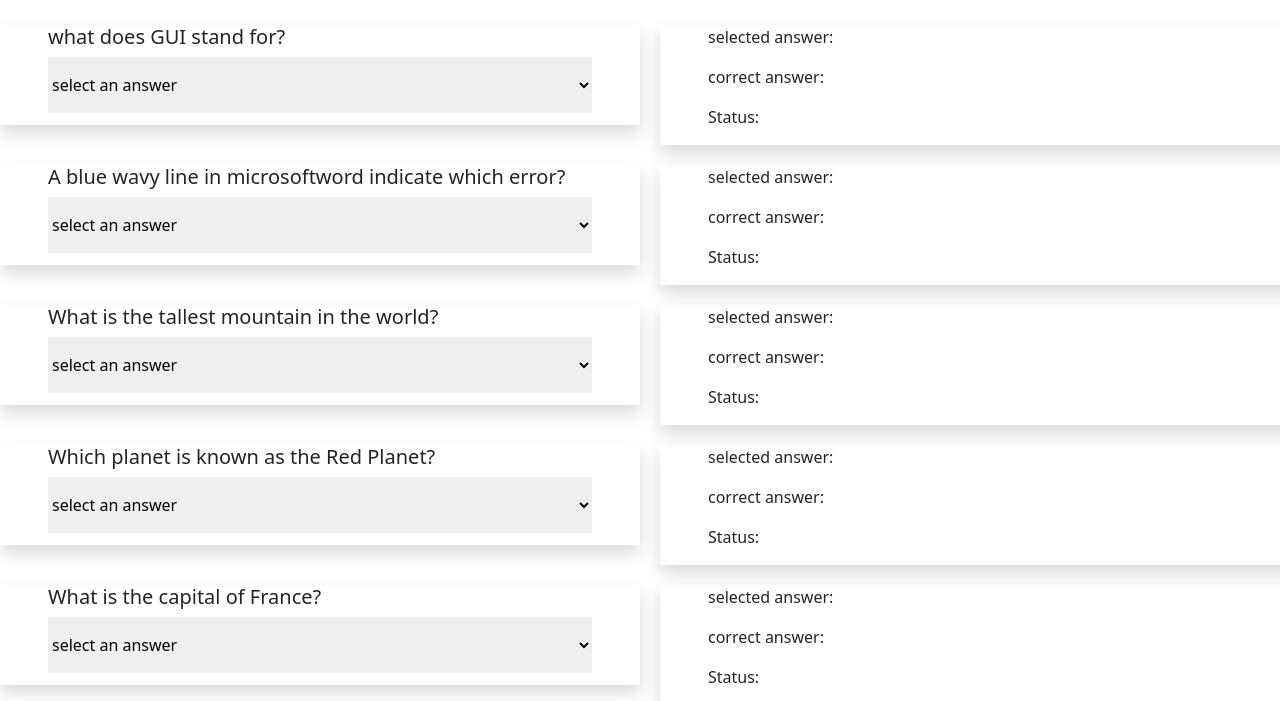
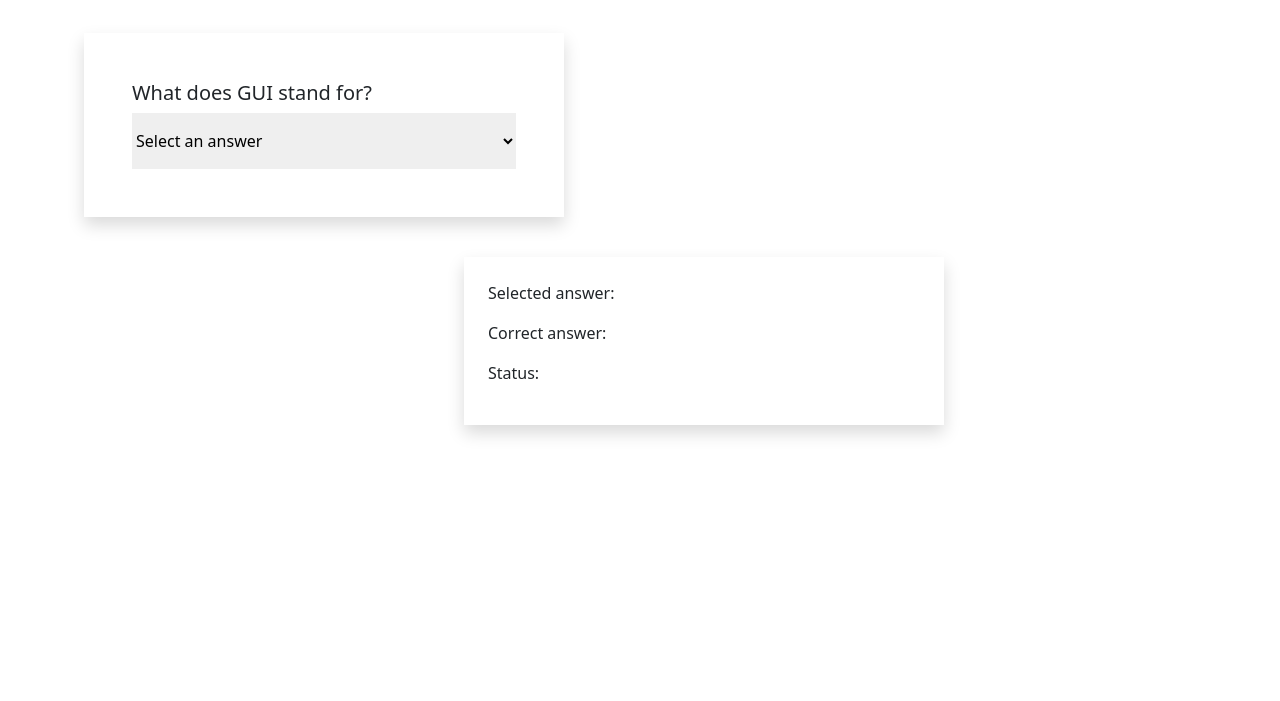
Before and after one commit to Taofikatpurity01/quiz-app, a plain HTML site: page index.html in a window 1280 px wide. Shown: the part 99-800 px from the top of the page. Drawn offline with nearby package versions, Linux system fonts and the light colour scheme.

Commit message:
quiz-app

```diff
--- a/app.js
+++ b/app.js
@@ -1,133 +1,237 @@
-//create a dummy data representing the question,option and answer
-const quizData =[
+const quizData = [
     {
-        question: 'what does GUI stand for?',
-        options: [ "Graphical user interface", "github user interface","graphical user ink"],
-        answer: "Graphical user interface"
+      question: "What does GUI stand for?",
+      options: ["Graphical user interface", "Github user interface", "Graphical user ink"],
+      answer: "Graphical user interface",
     },
     {
-        question: 'A blue wavy line in microsoftword indicate which error?',
-        options: [ "contextual error", "gramatical error","spelling error"],
-        answer: "contextual error"
+      question: "A blue wavy line in Microsoft Word indicates which error?",
+      options: ["Contextual error", "Grammatical error", "Spelling error"],
+      answer: "Contextual error",
     },
     {
-        question: 'What is the tallest mountain in the world?',
-        options: ['Mount Everest', 'K2', 'Kangchenjunga', 'Makalu'],
-        answer: 'Mount Everest',
-      },
-      {
-        question: 'Which planet is known as the Red Planet?',
-        options: ['Mars', 'Venus', 'Mercury', 'Uranus'],
-        answer: 'Mars',
-      },
-      {
-        question: 'What is the capital of France?',
-        options: ['Paris', 'London', 'Berlin', 'Madrid'],
-        answer: 'Paris',
+      question: "What is the tallest mountain in the world?",
+      options: ["Mount Everest", "K2", "Kangchenjunga", "Makalu"],
+      answer: "Mount Everest",
+    },
+    {
+      question: "Which planet is known as the Red Planet?",
+      options: ["Mars", "Venus", "Mercury", "Uranus"],
+      answer: "Mars",
+    },
+    {
+      question: "What is the capital of France?",
+      options: ["Paris", "London", "Berlin", "Madrid"],
+      answer: "Paris",
+    },
+    {
+        question: 'What is the largest species of shark?',
+        options: [
+          'Great White Shark',
+          'Whale Shark',
+          'Tiger Shark',
+          'Hammerhead Shark',
+        ],
+        answer: 'Whale Shark',
       },
     {
-        question: 'what is the name of the vertical lines that runs through the earth',
-        options: [ "equator", "longitude","latitude"],
-        answer: "equator"
+        question: 'How many time zones are there in Russia?',
+        options: [
+            '12',
+            '9',
+            '15',
+            '11',
+          ],
+          answer: '11',
+    },
+    {
+        question: 'When was Netflix founded?',
+        options: [
+            '1997',
+            '2001',
+            '2009',
+            '1015',
+          ],
+          answer: '1997',
+    },
+    {
+        question: 'Which of the following empires had no written language? ',
+        options: [
+            'incan',
+            'aztec',
+            'Egyptian',
+            ' Roman',
+          ],
+          answer: 'Incan',
+    },
+    {
+      question: "What is the name of the vertical lines that run through the earth?",
+      options: ["Equator", "Longitude", "Latitude"],
+      answer: "Equator",
+    },
+  ];
+
+  let currentQuestionIndex = 0;
+  let score = 0;
+  const dataView = document.querySelector(".data-view");
+
+//   Loading the question with the next button
+  function loadQuestion() {
+    const currentQuestion = quizData[currentQuestionIndex];
+    dataView.innerHTML = `
+      <div class="question d-flex flex-column justify-content-center">
+        <div class="right col-5 py-5 px-5 shadow gap-3">
+          <h1 class="ques">${currentQuestion.question}</h1>
+          <select name="select" id="select-item" class="w-100 py-3">
+            <option value="" disabled selected>Select an answer</option>
+            ${currentQuestion.options.map(option => `<option value="${option}">${option}</option>`).join('')}
+          </select>
+        </div>
+        <div class="left col-5 py-4 px-4 gap-2 shadow">
+          <p class="choice">Selected answer: </p>
+          <p class="answer">Correct answer: </p>
+          <p class="stat">Status: </p>
+        </div>
+      </div>
+      <button id="next" class="btn btn-primary d-none">Next Question</button>
+    `;
+
+    const selectElement = document.querySelector("#select-item");
+    selectElement.addEventListener("change", checkAnswer);
+    document.getElementById('next').addEventListener('click', nextQuestion);
+  }
+
+  function checkAnswer(event) {
+    const selectedOption = event.target.value;
+    const currentQuestion = quizData[currentQuestionIndex];
+
+    let status = 'Incorrect';
+    if (selectedOption === currentQuestion.answer) {
+      score++;
+      status = 'Correct';
     }
-]
-let dataView = document.querySelector(".data-view")
-// console.log(dataView);
 
-function quizApp() {
+    document.querySelector('.choice').innerText = `Selected answer: ${selectedOption}`;
+    document.querySelector('.answer').innerText = `Correct answer: ${currentQuestion.answer}`;
+    document.querySelector('.stat').innerText = `Status: ${status}`;
 
-let quizArray = quizData.map((quiz)=>{
-    return ` <div class="question d-flex justify-content-center ">
-    <div class="right col-6 px-5 shadow gap-3">
+    document.getElementById('next').classList.remove('d-none');
+  }
 
-        <h1 class="ques">
-            ${quiz.question}
-        </h1>
-        <select name="select" id="select-item" class="w-100 py-3">
-            <option value="" select-disabled> select an answer</option>
-            ${quiz.options.map((Option) => {
-                return `<option value=${Option}>${Option}</option>`;
-            })}
+//   Next question function
+  function nextQuestion() {
+    currentQuestionIndex++;
+    if (currentQuestionIndex < quizData.length) {
+      loadQuestion();
+    } else {
+      showFinalResult();
+    }
+  }
 
-        </select>
-    </div>
-    <div class="left col-6 px-5 gap-2 shadow">
-        <p class="choice"> selected answer: </p>
-        <p class="answer"> correct answer:</p>
-        <p class="stat"> Status: </p>
-    </div>
-</div>`;
-});
+//   Final result function
+  function showFinalResult() {
+    dataView.innerHTML = `<h2 class='final-result'>Your final score is ${score}/${quizData.length}</h2>`;
+  }
 
- dataView.innerHTML= quizArray.join("");
-//  let select = document.querySelectorAll('select');
- let selectElement =document.querySelectorAll("select");
- selectElement.forEach((select, index) => {
-    select.addEventListener("change", (event) => {
-        let selectValue = event.target.value;
-        // document.querySelectorAll('choice')[index]. innercontent= `selected answer: ${selectValue}`;
-        // consolelog(selectValue);
-        let picked = document.querySelectorAll('.choice')[index];
-        picked.innerHTML=`selected answer: ${selectValue}`;
-        let answer = document.querySelectorAll('.answer')[index];
-        answer.innerHTML =`correct answer: ${quizData[index].answer}`;
+  document.addEventListener('DOMContentLoaded', loadQuestion);
 
 
 
-        if (quizData[index].answer===selectValue){
-            document.querySelectorAll('.stat')[index].innerHTML =`status: correct`
-            // document.querySelectorAll('.stat')[index].innerHTML =`status: correct`
-        }else {
-            document.querySelectorAll('.stat')[index].innerHTML =`status: incorrect`
 
-        }
+// //create a dummy data representing the question,option and answer
+// const quizData =[
+//     {
+//         question: 'what does GUI stand for?',
+//         options: [ "Graphical user interface", "github user interface","graphical user ink"],
+//         answer: "Graphical user interface"
+//     },
+//     {
+//         question: 'A blue wavy line in microsoftword indicate which error?',
+//         options: [ "contextual error", "gramatical error","spelling error"],
+//         answer: "contextual error"
+//     },
+//     {
+//         question: 'What is the tallest mountain in the world?',
+//         options: ['Mount Everest', 'K2', 'Kangchenjunga', 'Makalu'],
+//         answer: 'Mount Everest',
+//       },
+//       {
+//         question: 'Which planet is known as the Red Planet?',
+//         options: ['Mars', 'Venus', 'Mercury', 'Uranus'],
+//         answer: 'Mars',
+//       },
+//       {
+//         question: 'What is the capital of France?',
+//         options: ['Paris', 'London', 'Berlin', 'Madrid'],
+//         answer: 'Paris',
+//       },
+//     {
+//         question: 'what is the name of the vertical lines that runs through the earth',
+//         options: [ "equator", "longitude","latitude"],
+//         answer: "equator"
+//     }
+// ]
+// let dataView = document.querySelector(".data-view")
+// // console.log(dataView);
 
-    });
+// function quizApp() {
 
- });
-}
+// let quizArray = quizData.map((quiz)=>{
+//     return ` <div class="question d-flex justify-content-center ">
+//     <div class="right col-6 px-5 shadow gap-3">
 
-quizApp()
-let input = document.getElementById('.input')
-function selectMe(event) {
-    event.target.value
-}
+//         <h1 class="ques">
+//             ${quiz.question}
+//         </h1>
+//         <select name="select" id="select-item" class="w-100 py-3">
+//             <option value="" select-disabled> select an answer</option>
+//             ${quiz.options.map((Option) => {
+//                 return `<option value=${Option}>${Option}</option>`;
+//             })}
+
+//         </select>
+//     </div>
+//     <div class="left col-6 px-5 gap-2 shadow">
+//         <p class="choice"> selected answer: </p>
+//         <p class="answer"> correct answer:</p>
+//         <p class="stat"> Status: </p>
+//          <div id="result" class="result"></div>
+//          <button id="retry" class="button hide">Retry</button>
+//     <button id="showAnswer" class="button hide">Show Answer</button>
+//     </div>
+// </div>`;
+// });
+
+//  dataView.innerHTML= quizArray.join("");
+// //  let select = document.querySelectorAll('select');
+//  let selectElement =document.querySelectorAll("select");
+//  selectElement.forEach((select, index) => {
+//     select.addEventListener("change", (event) => {
+//         let selectValue = event.target.value;
+//         // document.querySelectorAll('choice')[index]. innercontent= `selected answer: ${selectValue}`;
+//         // consolelog(selectValue);
+//         let picked = document.querySelectorAll('.choice')[index];
+//         picked.innerHTML=`selected answer: ${selectValue}`;
+//         let answer = document.querySelectorAll('.answer')[index];
+//         answer.innerHTML =`correct answer: ${quizData[index].answer}`;
 
 
-// function displayResult() {
-//     quizContainer.style.display = 'none';
-//     submitButton.style.display = 'none';
-//     retryButton.style.display = 'inline-block';
-//     showAnswerButton.style.display = 'inline-block';
-//     resultContainer.innerHTML = `You scored ${score} out of ${quizData.length}!`;
-//   }
 
-//   function showAnswer() {
-//     quizContainer.style.display = 'none';
-//     submitButton.style.display = 'none';
-//     retryButton.style.display = 'inline-block';
-//     showAnswerButton.style.display = 'none';
+//         if (quizData[index].answer===selectValue){
+//             document.querySelectorAll('.stat')[index].innerHTML =`status: correct`
+//             // document.querySelectorAll('.stat')[index].innerHTML =`status: correct`
+//         }else {
+//             document.querySelectorAll('.stat')[index].innerHTML =`status: incorrect`
 
-//     let incorrectAnswersHtml = '';
-//     for (let i = 0; i < incorrectAnswers.length; i++) {
-//       incorrectAnswersHtml += `
-//         <p>
-//           <strong>Question:</strong> ${incorrectAnswers[i].question}<br>
-//           <strong>Your Answer:</strong> ${incorrectAnswers[i].incorrectAnswer}<br>
-//           <strong>Correct Answer:</strong> ${incorrectAnswers[i].correctAnswer}
-//         </p>
-//       `;
-//     }
+//         }
 
-//     resultContainer.innerHTML = `
-//       <p>You scored ${score} out of ${quizData.length}!</p>
-//       <p>Incorrect Answers:</p>
-//       ${incorrectAnswersHtml}
-//     `;
-//   }
+//     });
 
-//   submitButton.addEventListener('click', checkAnswer);
-//   retryButton.addEventListener('click', retryQuiz);
-//   showAnswerButton.addEventListener('click', showAnswer);
+//  });
+// }
 
-//   displayQuestion();
+// quizApp()
+// let input = document.getElementById('.input')
+// function selectMe(event) {
+//     event.target.value
+// }
--- a/style.css
+++ b/style.css
@@ -1,4 +1,59 @@
 *{
+    box-sizing: border-box;
+    padding: 0;
+    margin: 0;
+    border: 0;
+}
+.sec-bg-col{
+    background-color: whitesmoke !important;
+}
+.right{
+    margin: 20px;
+}
+/* .question{
+    border: 2px dotted black;
+    width: 90%;
+    margin:auto;
+    display: flex;
+    justify-content: center; */
+
+.ques{
+    font-size: 20px;
+}
+.data-view {
+    width: 90%;
+    margin: 1rem auto;
+}
+.left{
+    margin-top: 20px;
+    margin-left: 400px;
+}
+input{
+    border: 1px solid black;
+}
+button {
+    display: flex;
+    justify-content: center;
+    padding: 10px 30px;
+    background-color: #428bca;
+    color: #fff;
+    border: none;
+    cursor: pointer;
+    font-size: 20px;
+    border-radius: 10px;
+    transition: background-color 0.3s;
+    margin:50px auto;
+}
+.final-result {
+    text-align: center;
+    background: #fff;
+    padding: 2rem o;
+    width: 80%;
+    margin: 0 auto;
+}
+
+
+/* *{
     box-sizing: border-box;
     padding: 0;
     margin: 0;
@@ -28,17 +83,4 @@
 }
 .input{
     border: 1px solid black;
-}
-button {
-    display: flex;
-    justify-content: center;
-    padding: 10px 30px;
-    background-color: #428bca;
-    color: #fff;
-    border: none;
-    cursor: pointer;
-    font-size: 20px;
-    border-radius: 10px;
-    transition: background-color 0.3s;
-    margin:50px auto;
-  }
+}++
```
Also changed, not shown: index.html (+2 -3 lines).
